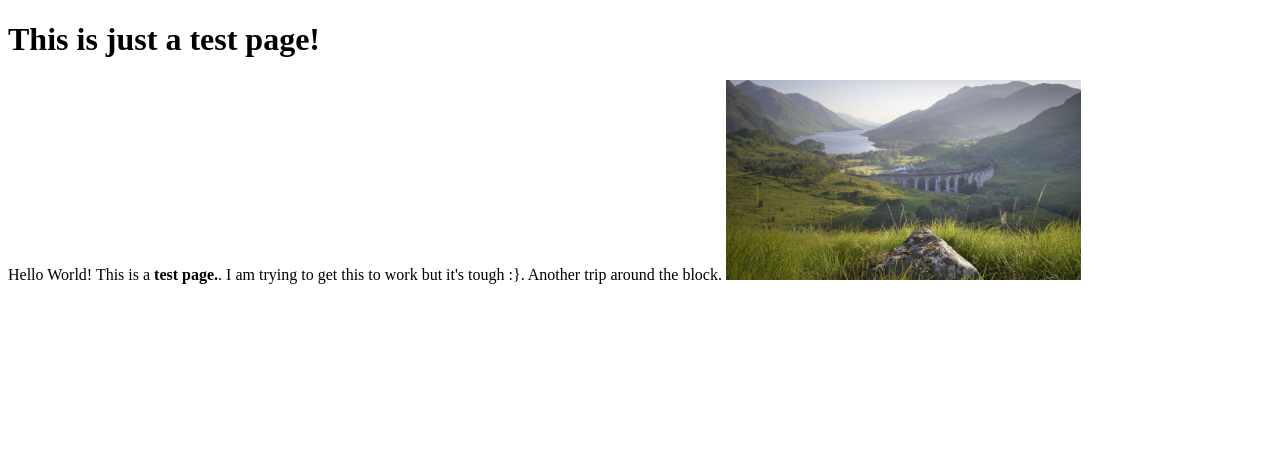
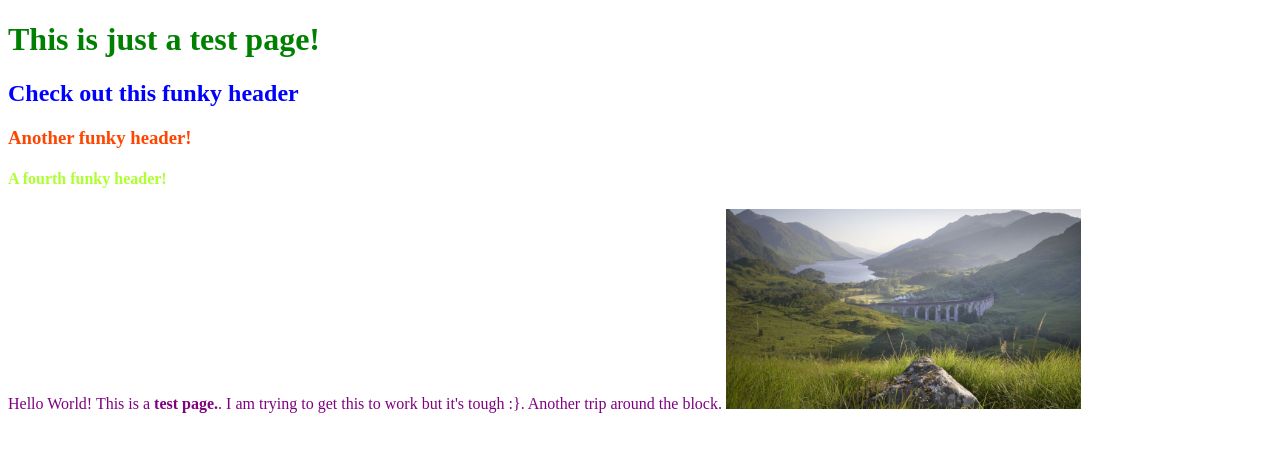
Before and after one commit to sethdaulton/test-1, a plain HTML site: page index.html in a window 1280 px wide. Drawn offline with Linux system fonts and the light colour scheme.

Commit message:
new style sheet and index

```diff
--- a/assets/css/style.css
+++ b/assets/css/style.css
@@ -3,6 +3,24 @@
 
     }
 
-.body {
+    body {
         color: purple;
     }
+
+    h2 {
+        color: blue;
+    }
+
+    h1 {
+
+    color: green;
+    }
+
+    h3 {
+        color: orangered;
+    }
+
+    h4 {
+
+        color: greenyellow
+    }
--- a/index.html
+++ b/index.html
@@ -8,6 +8,9 @@
   </head>
 
   <h1>This is just a test page!</h1>
+  <h2>Check out this funky header</h2>
+  <h3>Another funky header!</h3>
+  <h4>A fourth funky header!</h4>
   <body>
     Hello World! This is a <strong>test page.</strong>. I am trying to get this to work but it's tough :}. Another trip around the block.
     <img class="image" src="./assets/scotland_0.jpg" alt="Pic of Scottish Highlands" />
```
